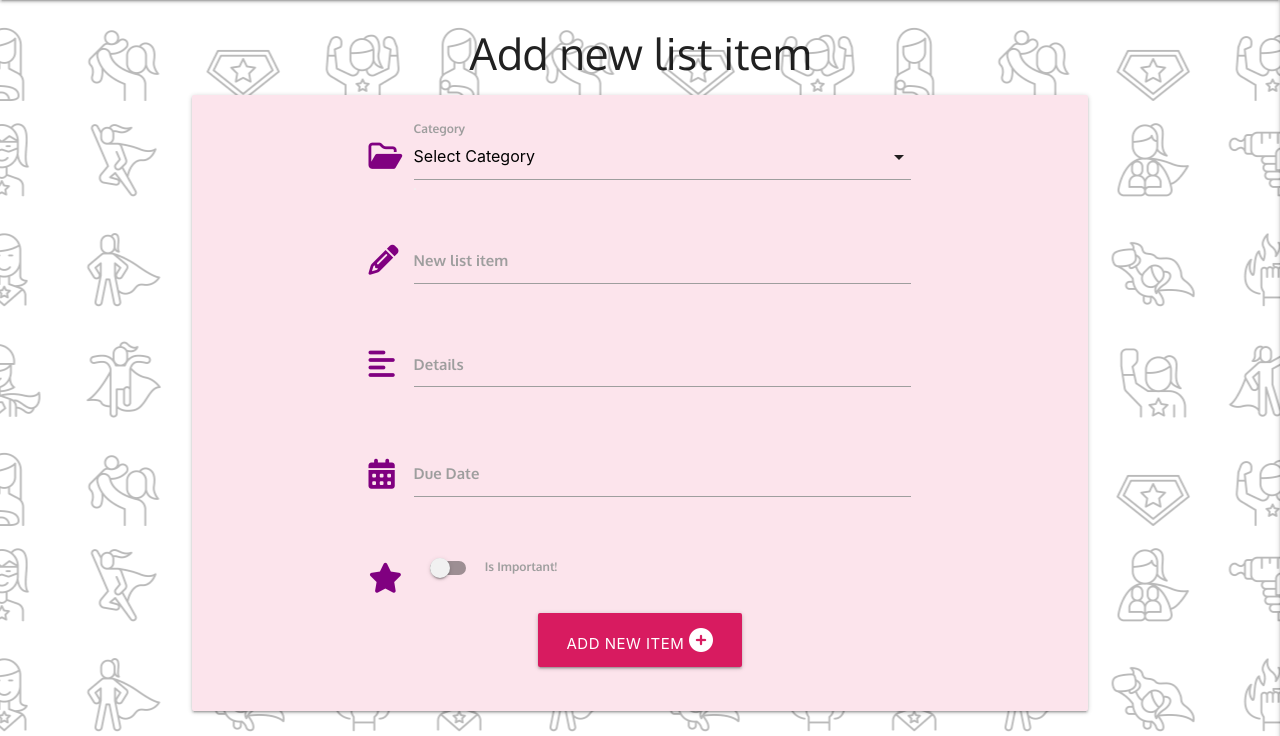
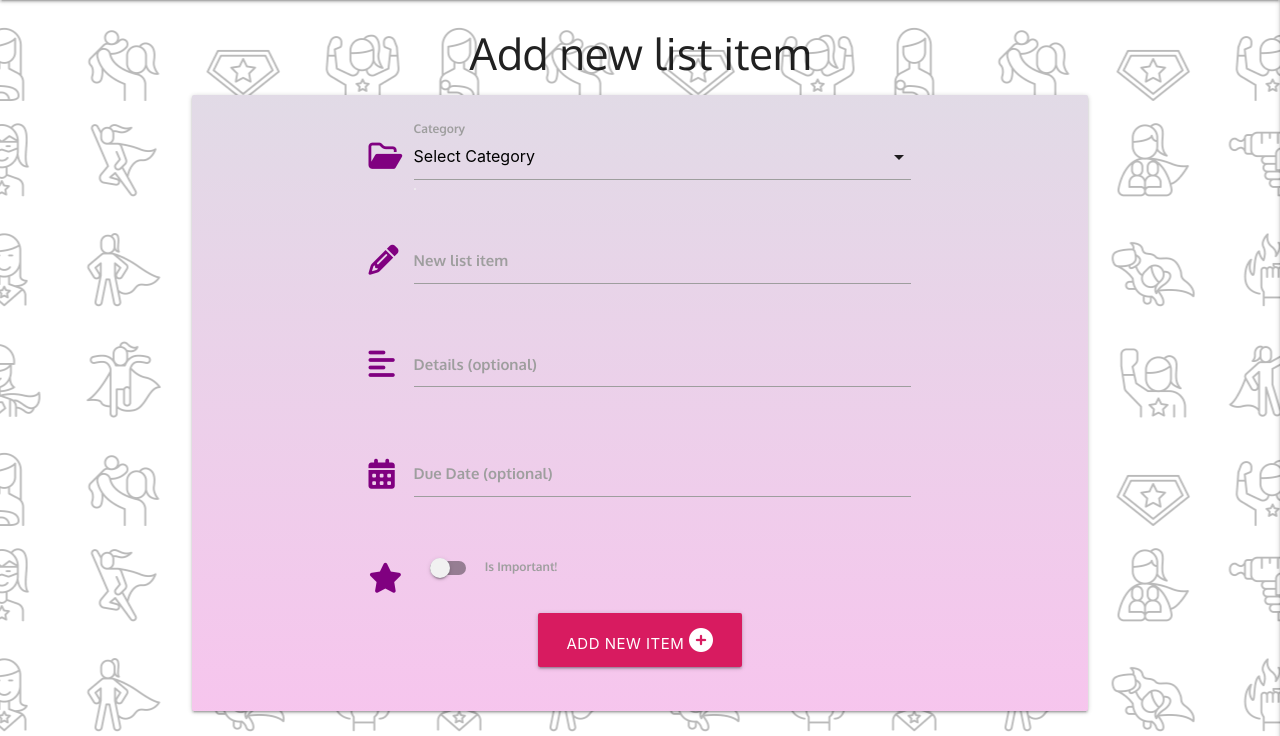
Before and after one commit to AgyLuczak/MUM-S-TO-DO-LIST, a Flask app: page /add_to_do_item in a window 1280 px wide. Shown: the part 64-800 px from the top of the page. Run offline with Flask 3, Linux system fonts and the light colour scheme; data that the repository does not hold is empty; some libraries are stand-ins or nearby versions.

Commit message:
Bind data to the edit list item form

```diff
--- a/static/css/style.css
+++ b/static/css/style.css
@@ -10,7 +10,9 @@ body {
 
 }
 
-
+.nav-extended {
+    background: #DD00C7;
+}
 
 .collapsible-body {
     background-color: whitesmoke;
@@ -47,6 +49,15 @@ nav .brand-logo {
 .container-add-todo {
     max-width: 70%;
     margin: 0 auto;
+    background: hsla(311, 74%, 87%, 1);
+
+    background: linear-gradient(90deg, hsla(311, 74%, 87%, 1) 0%, hsla(275, 19%, 88%, 1) 100%);
+
+    background: -moz-linear-gradient(90deg, hsla(311, 74%, 87%, 1) 0%, hsla(275, 19%, 88%, 1) 100%);
+
+    background: -webkit-linear-gradient(90deg, hsla(311, 74%, 87%, 1) 0%, hsla(275, 19%, 88%, 1) 100%);
+
+    filter: progid: DXImageTransform.Microsoft.gradient(startColorstr="#F6C4ED", endColorstr="#E1DAE6", GradientType=1);
 }
 
 .prefix {
--- a/templates/add_to_do_item.html
+++ b/templates/add_to_do_item.html
@@ -33,7 +33,7 @@
                 <i class="fas fa-align-left prefix text-darken-4"></i>
                 <textarea id="item_details" name="item_details" minlength="3" maxlength="200"
                     class="materialize-textarea validate"></textarea>
-                <label for="item_details">Details</label>
+                <label for="item_details">Details (optional)</label>
             </div>
         </div>
         <!--date picker-->
@@ -41,7 +41,7 @@
             <div class="input-field col s12">
                 <i class="fas fa-calendar-alt prefix  text-darken-4"></i>
                 <input id="due_date" name="due_date" type="text" class="datepicker validate">
-                <label for="due_date">Due Date</label>
+                <label for="due_date">Due Date (optional)</label>
             </div>
         </div>
         <!--is important-->
--- a/templates/to_do_items.html
+++ b/templates/to_do_items.html
@@ -15,7 +15,8 @@
                 </div>
                 <div class="col s3">
                     <a href="" class="btn-small purple lighten-1"><i class="fa-solid fa-circle-check"></i></a>
-                    <a href="" class="btn-small purple lighten-1"><i class="fa-solid fa-pen-to-square"></i></a>
+                    <a href="{{ url_for('edit_to_do_item', to_do_item_id=item._id) }}"
+                        class="btn-small purple lighten-1"><i class="fa-solid fa-pen-to-square"></i></a>
                 </div>
             </div>
 
```
Also changed, not shown: templates/edit_to_do_item.html (+20 -7 lines).
